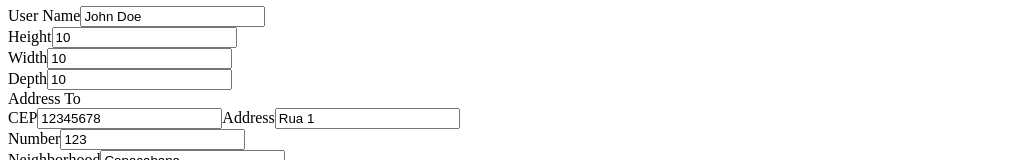
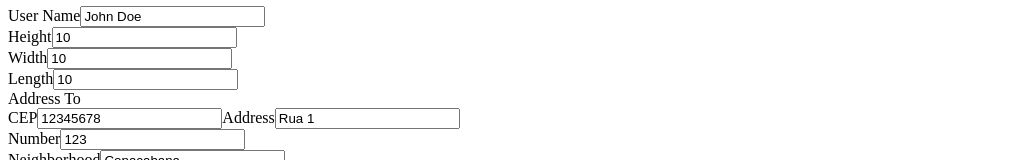
Before and after one commit to Beluomini/FreightSimulator, a Next.js app in the folder frontend/: page / in a window 1280 px wide. Shown: the part 142-302 px from the top of the page, without its empty margins (0-1031 px from the left). Built offline with nearby package versions, Linux system fonts and the light colour scheme; no server answers.

Commit message:
fix(length field): renaming the label where depth was to length

```diff
--- a/frontend/src/components/form.tsx
+++ b/frontend/src/components/form.tsx
@@ -185,14 +185,14 @@ export default function Form({ onFormSubmit }: FormProps) {
         </div>
         <div>
           <label
-            htmlFor="depth"
+            htmlFor="length"
             className="block text-sm font-medium text-gray-700"
           >
-            Depth
+            Length
           </label>
           <input
             type="number"
-            id="depth"
+            id="length"
             {...register("productLenght")}
             placeholder="cm"
             className="mt-1 block w-full p-2 border border-gray-300 rounded-md shadow-sm focus:outline-none focus:ring-indigo-500 focus:border-indigo-500 sm:text-sm"
```
